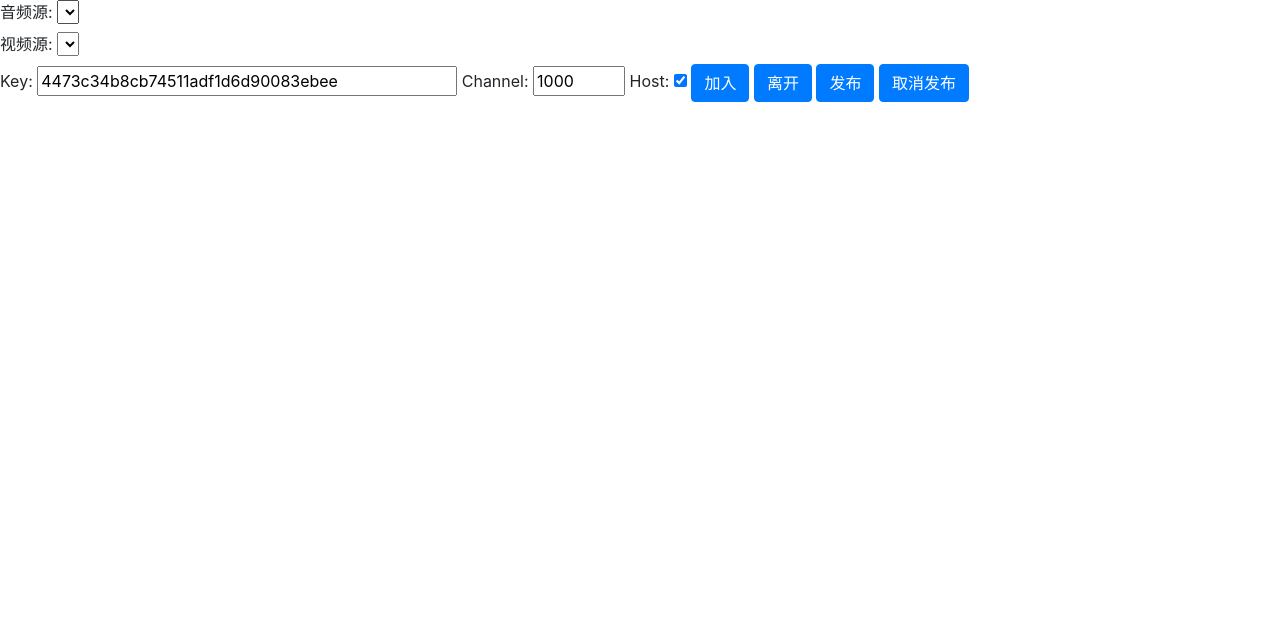
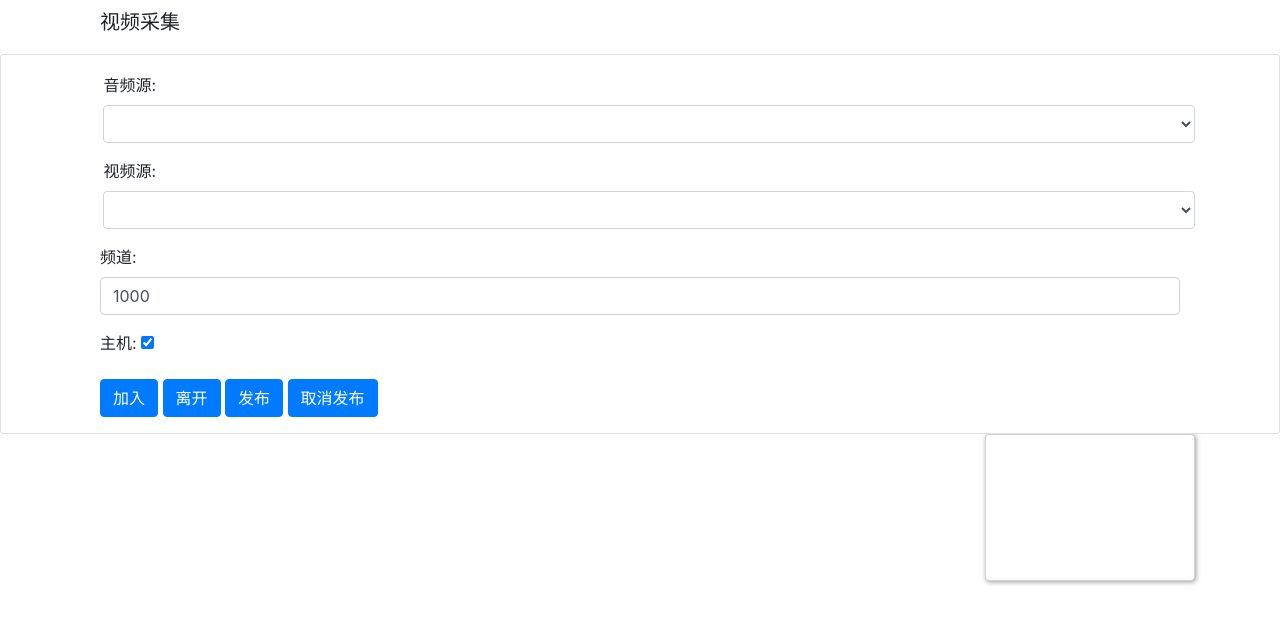
Before and after one commit to LitterB/webOpenLive, a plain HTML site: page index.html in a window 1280 px wide. Drawn offline with Linux system fonts and the light colour scheme.

Commit message:
样式调整

```diff
--- a/index.html
+++ b/index.html
@@ -1,62 +1,58 @@
 <!DOCTYPE html>
 <html lang="en">
 
-<head >
+<head>
   <meta charset="UTF-8">
   <meta name="viewport" content="width=device-width, initial-scale=1.0, maximum-scale=1, user-scalable=no">
   <meta http-equiv="X-UA-Compatible" content="ie=edge">
   <title>视频采集</title>
   <link rel="stylesheet" href="vendor/bootstrap.min.css">
-  <script src="lib/AgoraRTCSDK-2.1.1.js"></script>
-  <script src="vendor/jquery.js"></script>
+
 </head>
 
 <body>
-  <div id="div_device" class="panel panel-default">
-    <div class="select">
+  <header>
+    <div class="container">
+      <h5 style="padding: 10px 15px;">视频采集</h5>
+    </div>
+  </header>
+  <section>
+    <div class="card" style="margin-top: 10px">
+      <div id="div_device" class="container" style="padding: 1.15rem 0 0 1.15rem;">
+        <div class="select form-group col-md-12">
           <label for="audioSource">音频源: </label>
-      <select id="audioSource"></select>
+          <select id="audioSource" class="form-control"></select>
         </div>
-    <div class="select">
+        <div class="select form-group col-md-12">
           <label for="videoSource">视频源: </label>
-      <select id="videoSource"></select>
+          <select id="videoSource" class="form-control"></select>
         </div>
       </div>
-
-  <div id="div_join" class="panel panel-default">
-    <div class="panel-body">
-      Key:
-      <input id="key" type="text" value="4473c34b8cb74511adf1d6d90083ebee" size="36"></input>
-      Channel:
-      <input id="channel" type="text" value="1000" size="4"></input>
-      Host:
+      <div id="div_join" class="container">
+        <input id="key" type="hidden" value="4473c34b8cb74511adf1d6d90083ebee" size="36"></input>
+        <div class="form-group col-md-12">
+          <label for="channel">频道:</label>
+          <input id="channel" type="text" value="1000" size="36" class="form-control"></input>
+        </div>
+        <div class="form-group col-md-12">
+          <label for="video">主机:</label>
           <input id="video" type="checkbox" checked></input>
+        </div>
+        <div class="form-group col-md-12">
           <button id="join" class="btn btn-primary" onclick="join()">加入</button>
           <button id="leave" class="btn btn-primary" onclick="leave()">离开</button>
           <button id="publish" class="btn btn-primary" onclick="publish()">发布</button>
           <button id="unpublish" class="btn btn-primary" onclick="unpublish()">取消发布</button>
         </div>
       </div>
+    </div>
+    <div id="video" class="container" style="margin:0 auto;">
+      <div id="agora_local" class="form-control" style="float: right;width:210px;height:147px;display:inline-block; box-shadow: 1px 1px 5px #999"></div>
+    </div>
+  </section>
 
-  <!--style>
-    .video__box{width:910px; margin:0 auto; overflow:hidden;}
-    .video__main{ width:810px; height:607px;float:left }
-    .video__list{ width:200px; height:607px; float:left;}
-    .video__item{ width:200px; height:174px; hei background:url(/img/icon_live.png) center center no-repeat; }
-    </style>
-    <div class="video__main">
-    </div>
-    <div class="video__list">
-        <div class="video__item"></div>
-        <div id="video" class="video__item">
-            <div id="agora_local"></div>
-        </div>
-    </div-->
-
-  <div id="video" style="margin:0 auto;">
-    <div id="agora_local" style="float:right;width:210px;height:147px;display:inline-block;"></div>
-  </div>
-
+  <script src="lib/AgoraRTCSDK-2.1.1.js"></script>
+  <script src="vendor/jquery.js"></script>
   <script language="javascript">
 
     if (!AgoraRTC.checkSystemRequirements()) {
@@ -226,9 +222,6 @@
         }
       });
     }
-
-    //audioSelect.onchange = getDevices;
-    //videoSelect.onchange = getDevices;
     getDevices();
   </script>
 </body>
```
Lines whose indentation alone changed are shown as unchanged.
